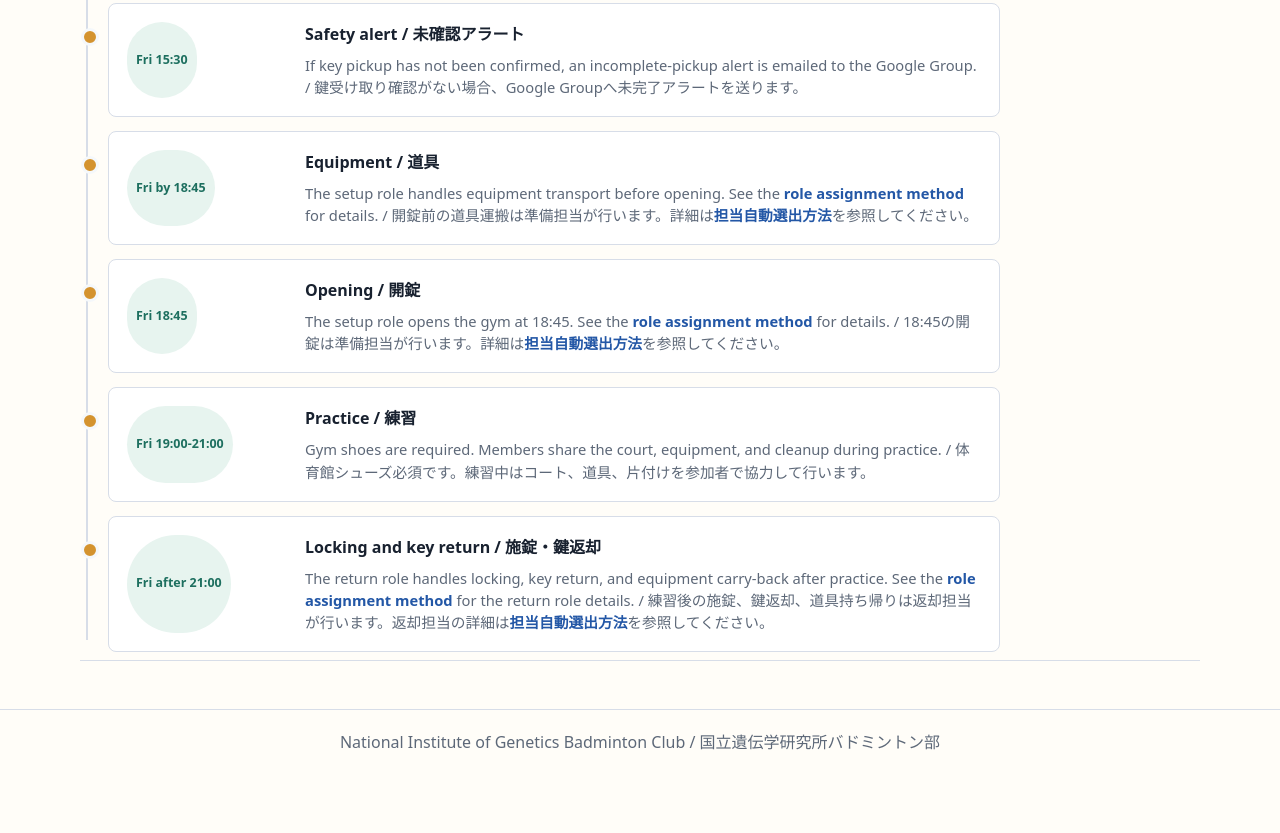
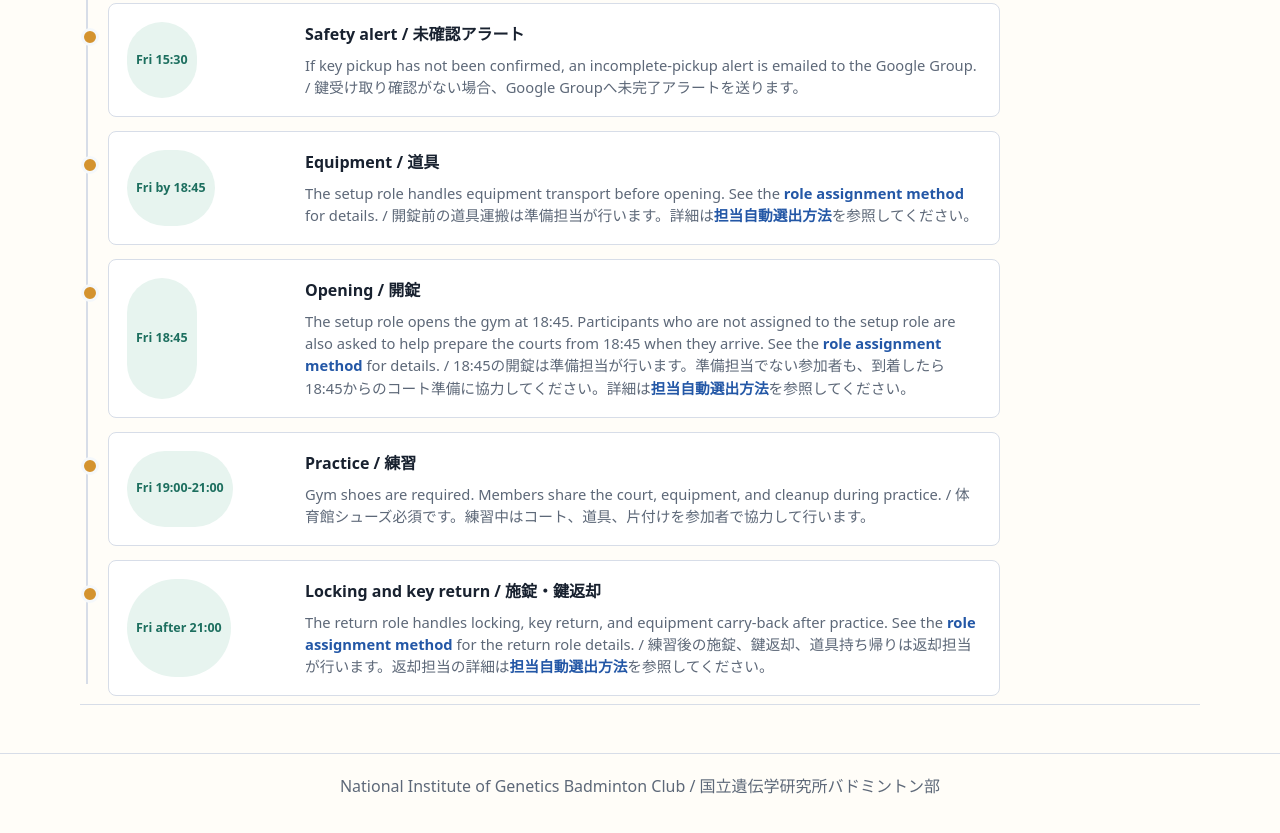
Before and after one commit to nig-badminton-club/nig-badminton-club.github.io, a website: page docs/workflow.html in a window 1280 px wide. Shown: the part 1295-2128 px from the top of the page. Before the commit the page ends 2095 px from the top, so only its background shows below. Drawn offline with Linux system fonts and the light colour scheme.

Commit message:
Add court setup support note

```diff
--- a/docs/workflow.html
+++ b/docs/workflow.html
@@ -72,7 +72,7 @@
           <li class="flow-step">
             <span class="step-time">Fri 18:45</span>
             <h3>Opening / 開錠</h3>
-            <p>The setup role opens the gym at 18:45. See the <a class="text-link" href="role-assignment.html">role assignment method</a> for details. / 18:45の開錠は準備担当が行います。詳細は<a class="text-link" href="role-assignment.html">担当自動選出方法</a>を参照してください。</p>
+            <p>The setup role opens the gym at 18:45. Participants who are not assigned to the setup role are also asked to help prepare the courts from 18:45 when they arrive. See the <a class="text-link" href="role-assignment.html">role assignment method</a> for details. / 18:45の開錠は準備担当が行います。準備担当でない参加者も、到着したら18:45からのコート準備に協力してください。詳細は<a class="text-link" href="role-assignment.html">担当自動選出方法</a>を参照してください。</p>
           </li>
           <li class="flow-step">
             <span class="step-time">Fri 19:00-21:00</span>
```
